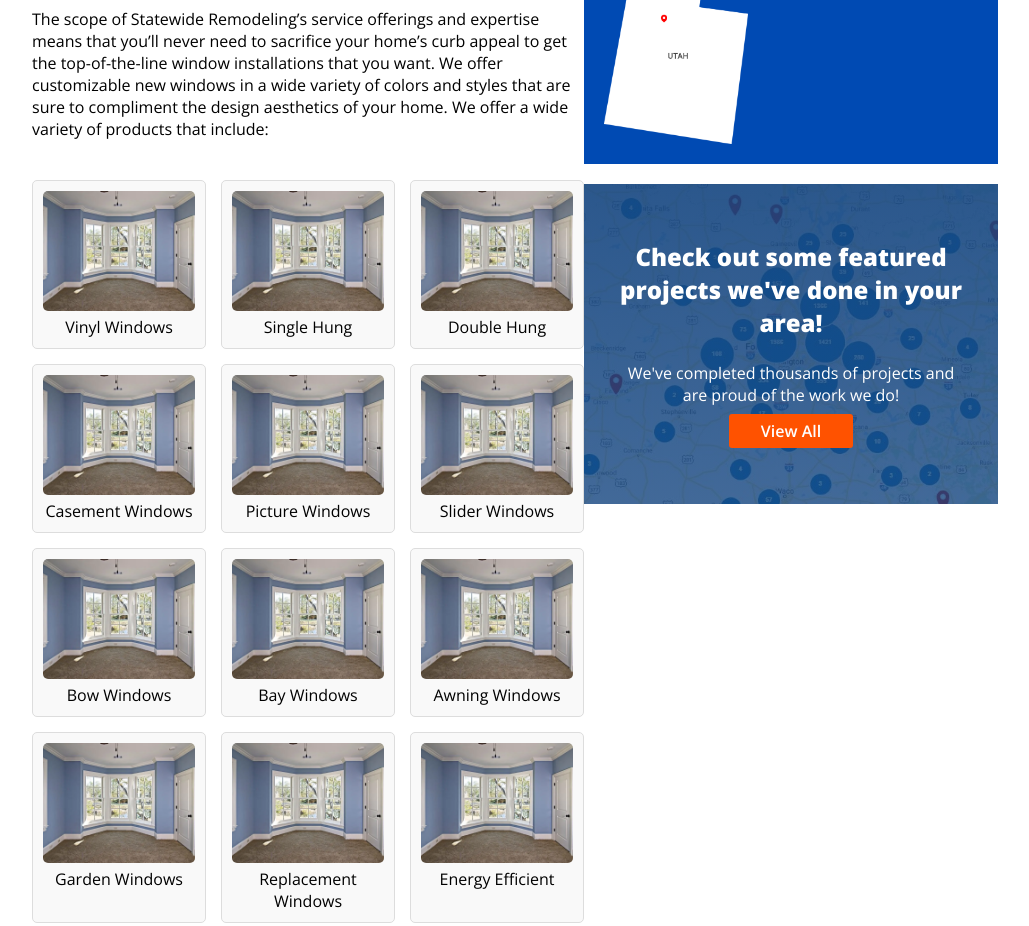
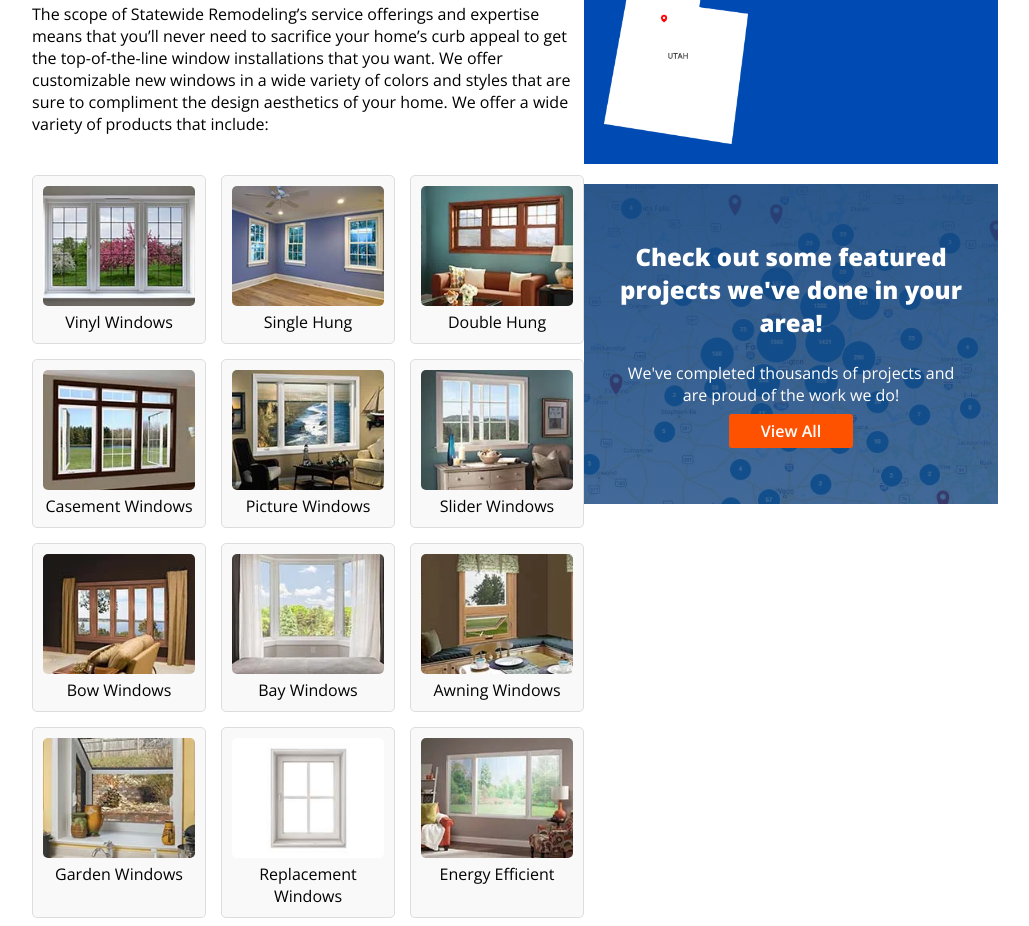
Before and after one commit to EyosiSol/StateWideWindow, a plain HTML site: page index.html in a window 1280 px wide. Shown: the part 1683-2609 px from the top of the page, without its empty margins (148-1177 px from the left). Drawn offline with nearby package versions, Linux system fonts and the light colour scheme.

Commit message:
Add new images for window products and update references in index.html

```diff
--- a/index.html
+++ b/index.html
@@ -82,10 +82,10 @@
     <section class="mid-section">
       <section class="products-section">
         <div class="header-images">
-          <img src="images/windows.webp" alt="Window 1" />
-          <img src="images/windows.webp" alt="Window 2" />
-          <img src="images/windows.webp" alt="Window 3" />
-          <img src="images/windows.webp" alt="Window 4" />
+          <img src="images/section-top/window1.webp" alt="Window 1" />
+          <img src="images/section-top/window2.webp" alt="Window 2" />
+          <img src="images/section-top/window3.webp" alt="Window 3" />
+          <img src="images/section-top/window4.webp" alt="Window 4" />
         </div>
         <h1>Replacement Windows</h1>
         <p>
@@ -111,51 +111,84 @@
         </p>
         <div class="products">
           <div class="product">
-            <img src="images/windows.webp" alt="Vinyl Windows" />
+            <img
+              src="images/section-bottom/vinyl-windows.jpg"
+              alt="Vinyl Windows"
+            />
             <p>Vinyl Windows</p>
           </div>
           <div class="product">
-            <img src="images/windows.webp" alt="Single Hung" />
+            <img
+              src="images/section-bottom/single-hung.jpg"
+              alt="Single Hung"
+            />
             <p>Single Hung</p>
           </div>
           <div class="product">
-            <img src="images/windows.webp" alt="Double Hung" />
+            <img
+              src="images/section-bottom/double-hung.webp"
+              alt="Double Hung"
+            />
             <p>Double Hung</p>
           </div>
           <div class="product">
-            <img src="images/windows.webp" alt="Casement Windows" />
+            <img
+              src="images/section-bottom/casement.webp"
+              alt="Casement Windows"
+            />
             <p>Casement Windows</p>
           </div>
           <div class="product">
-            <img src="images/windows.webp" alt="Picture Windows" />
+            <img
+              src="images/section-bottom/picture-window.webp"
+              alt="Picture Windows"
+            />
             <p>Picture Windows</p>
           </div>
           <div class="product">
-            <img src="images/windows.webp" alt="Slider Windows" />
+            <img
+              src="images/section-bottom/slider-window.webp"
+              alt="Slider Windows"
+            />
             <p>Slider Windows</p>
           </div>
           <div class="product">
-            <img src="images/windows.webp" alt="Bow Windows" />
+            <img
+              src="images/section-bottom/bow-window.webp"
+              alt="Bow Windows"
+            />
             <p>Bow Windows</p>
           </div>
           <div class="product">
-            <img src="images/windows.webp" alt="Bay Windows" />
+            <img
+              src="images/section-bottom/bay-window.webp"
+              alt="Bay Windows"
+            />
             <p>Bay Windows</p>
           </div>
           <div class="product">
-            <img src="images/windows.webp" alt="Awning Windows" />
+            <img src="images/section-bottom/awning.webp" alt="Awning Windows" />
             <p>Awning Windows</p>
           </div>
           <div class="product">
-            <img src="images/windows.webp" alt="Garden Windows" />
+            <img
+              src="images/section-bottom/garden-window.webp"
+              alt="Garden Windows"
+            />
             <p>Garden Windows</p>
           </div>
           <div class="product">
-            <img src="images/windows.webp" alt="Replacement Windows" />
+            <img
+              src="images/section-bottom/replacement.jpg"
+              alt="Replacement Windows"
+            />
             <p>Replacement Windows</p>
           </div>
           <div class="product">
-            <img src="images/windows.webp" alt="Energy Efficient" />
+            <img
+              src="images/section-bottom/energy-efficient.webp"
+              alt="Energy Efficient"
+            />
             <p>Energy Efficient</p>
           </div>
         </div>
```
Also changed, not shown: images/section-bottom/awning.webp (added), images/section-bottom/bay-window.webp (added), images/section-bottom/bow-window.webp (added), images/section-bottom/casement.webp (added), images/section-bottom/double-hung.webp (added), images/section-bottom/energy-efficient.webp (added), images/section-bottom/garden-window.webp (added), images/section-bottom/picture-window.webp (added), images/section-bottom/replacement.jpg (added), images/section-bottom/single-hung.jpg (added), images/section-bottom/slider-window.webp (added), images/section-bottom/vinyl-windows.jpg (added), images/section-top/window1.webp (added), images/section-top/window2.webp (added), 2 more files.
